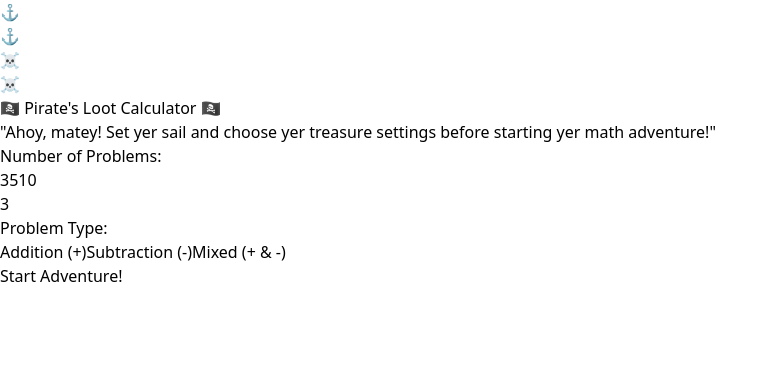
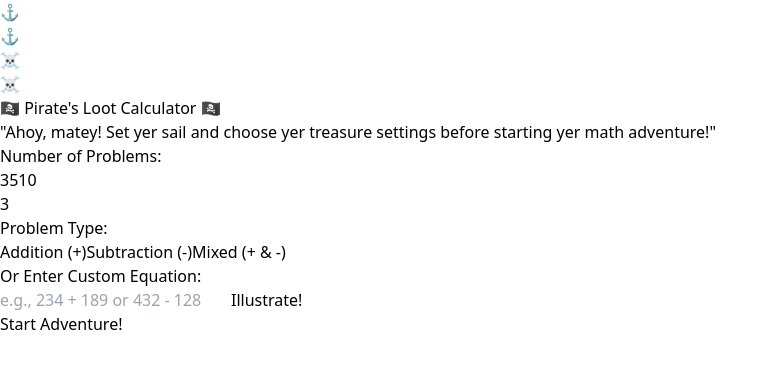
Before and after one commit to masonbpan2025-ai/pirate_calculator, a React (Vite) app: page / in a window 1280 px wide. Shown: the top 368 px of the page, without its empty margins (0-778 px from the left). Built offline with nearby package versions, Linux system fonts and the light colour scheme.

Commit message:
feat: add custom expression illustrator input on home screen

```diff
--- a/src/App.jsx
+++ b/src/App.jsx
@@ -14,6 +14,8 @@ const App = () => {
   const [currentProblemIndex, setCurrentProblemIndex] = useState(0);
   const [sessionHistory, setSessionHistory] = useState([]);
   const [firstAttempts, setFirstAttempts] = useState({ ones: null, tens: null, hundreds: null });
+  const [customEquationInput, setCustomEquationInput] = useState("");
+  const [isCustomSession, setIsCustomSession] = useState(false);
 
   // State for Addition
   const [carryOnes, setCarryOnes] = useState(0);
@@ -39,7 +41,7 @@ const App = () => {
   const [hundredsVerified, setHundredsVerified] = useState(false);
 
   // Problem Generator (Word Problems & Numbers)
-  const generateProblem = (forcedMode = null) => {
+  const generateProblem = (customObj = null) => {
     setUserAnswer("");
     setIsAnswerCorrect(false);
     setColumnAnswerInput("");
@@ -49,8 +51,12 @@ const App = () => {
     setFirstAttempts({ ones: null, tens: null, hundreds: null });
 
     let isAddition = true;
-    if (forcedMode) {
-      isAddition = forcedMode === 'addition';
+    let top, bottom;
+
+    if (customObj) {
+      isAddition = customObj.customOp === 'addition';
+      top = customObj.customTop;
+      bottom = customObj.customBottom;
     } else {
       if (modeSetting === 'addition') {
         isAddition = true;
@@ -63,16 +69,24 @@ const App = () => {
     setMode(isAddition ? 'addition' : 'subtraction');
 
     if (isAddition) {
-      // 3-digit addition with randomized carries
-      let h1 = Math.floor(Math.random() * 3) + 1;
-      let h2 = Math.floor(Math.random() * 3) + 1;
-      let t1 = Math.floor(Math.random() * 9) + 1;
-      let t2 = Math.floor(Math.random() * 9) + 1;
-      let o1 = Math.floor(Math.random() * 9) + 1;
-      let o2 = Math.floor(Math.random() * 9) + 1;
-
-      let top = h1 * 100 + t1 * 10 + o1;
-      let bottom = h2 * 100 + t2 * 10 + o2;
+      let h1, h2, t1, t2, o1, o2;
+      if (customObj) {
+        h1 = Math.floor(top / 100);
+        t1 = Math.floor(top / 10) % 10;
+        o1 = top % 10;
+        h2 = Math.floor(bottom / 100);
+        t2 = Math.floor(bottom / 10) % 10;
+        o2 = bottom % 10;
+      } else {
+        h1 = Math.floor(Math.random() * 3) + 1;
+        h2 = Math.floor(Math.random() * 3) + 1;
+        t1 = Math.floor(Math.random() * 9) + 1;
+        t2 = Math.floor(Math.random() * 9) + 1;
+        o1 = Math.floor(Math.random() * 9) + 1;
+        o2 = Math.floor(Math.random() * 9) + 1;
+        top = h1 * 100 + t1 * 10 + o1;
+        bottom = h2 * 100 + t2 * 10 + o2;
+      }
       setProblem({ top, bottom });
 
       const addTemplates = [
@@ -95,7 +109,11 @@ const App = () => {
         `The crew collected ${top} coconuts from the north beach and ${bottom} coconuts from the south beach. How many coconuts did they collect in total?`,
         `Our scouts spotted ${top} crab holes on the first island and ${bottom} crab holes on the second island. How many crab holes did they count altogether?`
       ];
+      if (customObj) {
+        setProblemText(`Solve this custom loot equation: ${top} + ${bottom}`);
+      } else {
         setProblemText(addTemplates[Math.floor(Math.random() * addTemplates.length)]);
+      }
 
       setStep('combine_ones');
       setCarryOnes(0);
@@ -105,10 +123,18 @@ const App = () => {
       setHundredsAnswer(0);
       setFeedback("Step 1: Start with the loose coins! Click 'Combine Coins'.");
     } else {
+      let h1, h2, t1, t2, o1, o2;
+      if (customObj) {
+        h1 = Math.floor(top / 100);
+        t1 = Math.floor(top / 10) % 10;
+        o1 = top % 10;
+        h2 = Math.floor(bottom / 100);
+        t2 = Math.floor(bottom / 10) % 10;
+        o2 = bottom % 10;
+      } else {
         let type = Math.random();
-      let h1 = Math.floor(Math.random() * 5) + 4;
-      let h2 = Math.floor(Math.random() * (h1 - 1)) + 1;
-      let t1, t2, o1, o2;
+        h1 = Math.floor(Math.random() * 5) + 4;
+        h2 = Math.floor(Math.random() * (h1 - 1)) + 1;
 
         if (type < 0.2) {
           // No borrows
@@ -135,9 +161,9 @@ const App = () => {
           o1 = Math.floor(Math.random() * 4);
           o2 = Math.floor(Math.random() * (9 - o1)) + o1 + 1;
         }
-
-      let top = h1 * 100 + t1 * 10 + o1;
-      let bottom = h2 * 100 + t2 * 10 + o2;
+        top = h1 * 100 + t1 * 10 + o1;
+        bottom = h2 * 100 + t2 * 10 + o2;
+      }
       setProblem({ top, bottom });
 
       const subTemplates = [
@@ -163,7 +189,11 @@ const App = () => {
         `We need ${top} gold piles to buy a new pirate flag. We have already gathered ${bottom} piles. How many more piles of gold do we need to collect?`,
         `The ship's ammunition rack can hold ${top} cannonballs. Currently, there are only ${bottom} cannonballs on the rack. How many empty spaces are left?`
       ];
+      if (customObj) {
+        setProblemText(`Solve this custom loot equation: ${top} - ${bottom}`);
+      } else {
         setProblemText(subTemplates[Math.floor(Math.random() * subTemplates.length)]);
+      }
 
       setCurrentHundreds(h1);
       setCurrentTens(t1);
@@ -185,6 +215,7 @@ const App = () => {
   const startSession = () => {
     setSessionHistory([]);
     setCurrentProblemIndex(0);
+    setIsCustomSession(false);
     // Since state setters are asynchronous, we pass the current state configuration directly to initialize the first problem
     generateProblem();
   };
@@ -213,7 +244,7 @@ const App = () => {
 
     setSessionHistory(prev => [...prev, record]);
 
-    if (currentProblemIndex + 1 < problemCountSetting) {
+    if (!isCustomSession && (currentProblemIndex + 1 < problemCountSetting)) {
       setCurrentProblemIndex(prev => prev + 1);
       generateProblem();
     } else {
@@ -496,6 +527,53 @@ const App = () => {
                   }`}
                 >
                   Mixed (+ & -)
+                </button>
+              </div>
+            </div>
+
+            {/* Setting 3: Custom Equation */}
+            <div className="flex flex-col gap-2.5 border-t border-dashed border-[#8b5a2b]/30 pt-4">
+              <label className="font-bold text-[#4a3b2c] text-center md:text-left">Or Enter Custom Equation:</label>
+              <div className="flex gap-2">
+                <input
+                  type="text"
+                  value={customEquationInput}
+                  onChange={(e) => setCustomEquationInput(e.target.value)}
+                  className="flex-1 px-3 py-2 border-2 border-[#8b5a2b] bg-[#fbf6e8] rounded text-[#4a3b2c] placeholder-[#8b5a2b]/60 font-mono text-center md:text-left text-sm"
+                  placeholder="e.g., 234 + 189 or 432 - 128"
+                />
+                <button
+                  onClick={() => {
+                    const match = customEquationInput.match(/^\s*(\d+)\s*([\+\-])\s*(\d+)\s*$/);
+                    if (!match) {
+                      alert("Avast! Please enter a valid equation like '234 + 189' or '432 - 128'!");
+                      return;
+                    }
+                    const top = parseInt(match[1]);
+                    const opChar = match[2];
+                    const bottom = parseInt(match[3]);
+                    const op = opChar === '+' ? 'addition' : 'subtraction';
+
+                    if (top >= 1000 || bottom >= 1000) {
+                      alert("Avast! Numbers must be 3 digits or less (less than 1000)!");
+                      return;
+                    }
+
+                    if (op === 'subtraction' && top < bottom) {
+                      alert("Avast! For subtraction, the first number must be greater than or equal to the second!");
+                      return;
+                    }
+
+                    // Start custom adventure!
+                    setSessionHistory([]);
+                    setCurrentProblemIndex(0);
+                    setProblemCountSetting(1);
+                    setIsCustomSession(true);
+                    generateProblem({ customTop: top, customBottom: bottom, customOp: op });
+                  }}
+                  className="bg-[#d49a2a] hover:bg-[#b47a0a] border-2 border-[#8b5a1b] text-[#f4e4bc] px-4 py-2 rounded font-bold transition-all active:scale-95 text-sm shrink-0"
+                >
+                  Illustrate!
                 </button>
               </div>
             </div>
```
Lines whose indentation alone changed are shown as unchanged.
